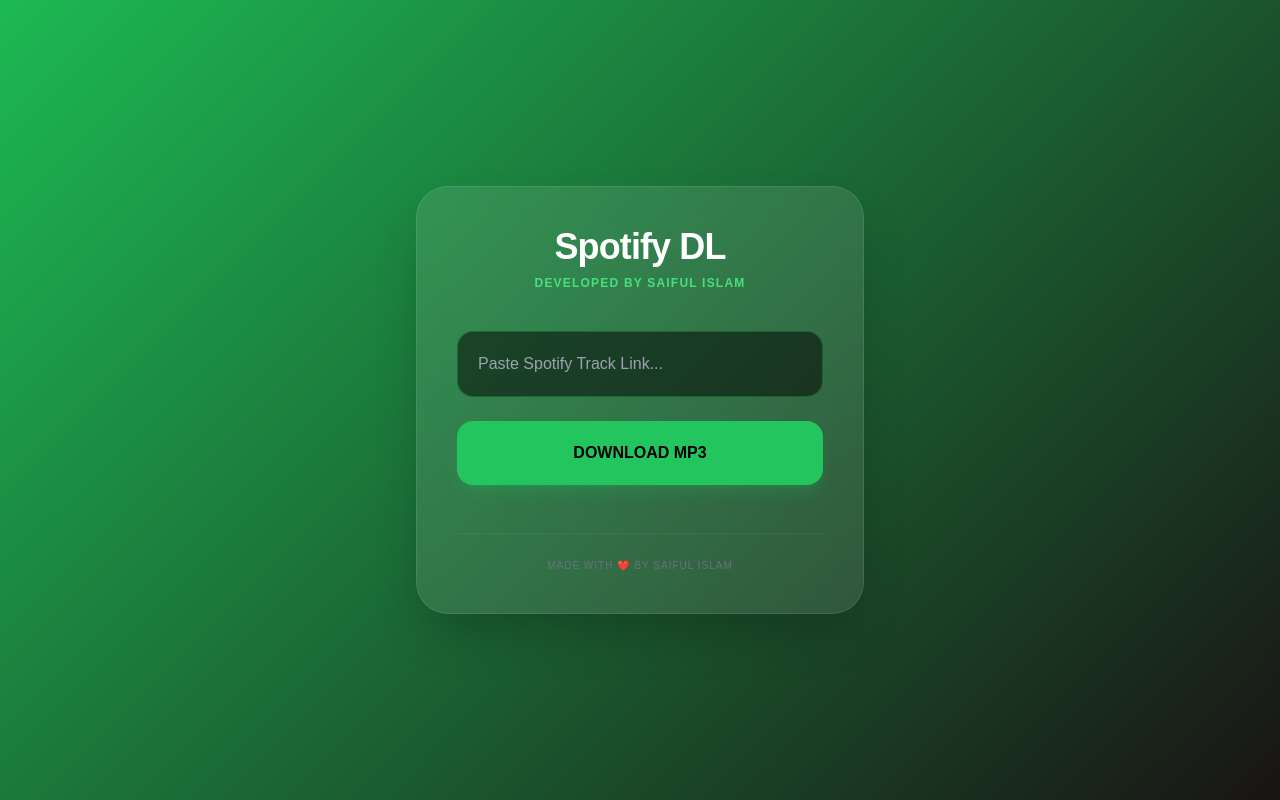
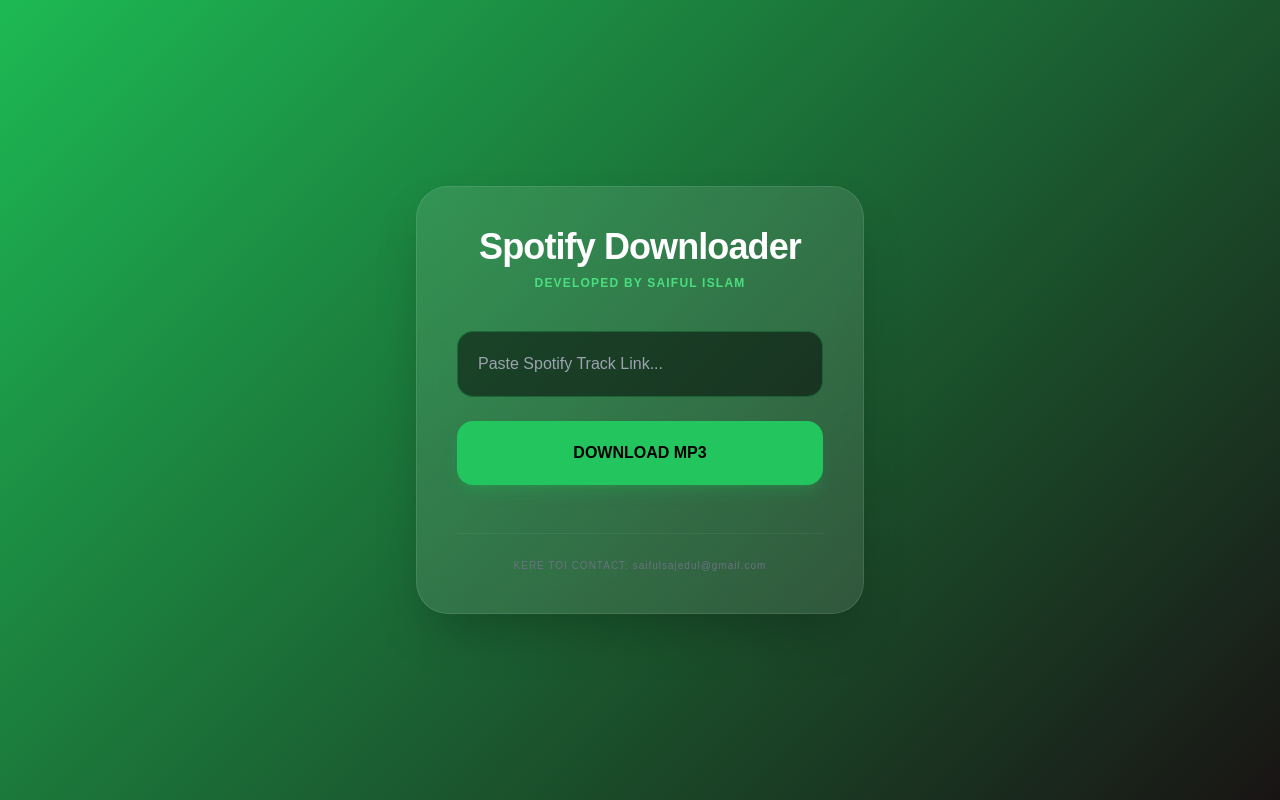
Before and after one commit to saiful167/Spot, a Flask app: page / in a window 1280 px wide. Run offline with Flask 3, Linux system fonts and the light colour scheme; some libraries are stand-ins or nearby versions.

Commit message:
Update index.html

```diff
--- a/templates/index.html
+++ b/templates/index.html
@@ -3,7 +3,7 @@
 <head>
     <meta charset="UTF-8">
     <meta name="viewport" content="width=device-width, initial-scale=1.0">
-    <title>Spotify Downloader | Saiful Islam</title>
+    <title>Spotify song Downloader | Saiful Islam</title>
     <script src="https://cdn.tailwindcss.com"></script>
     <style>
         body { background: linear-gradient(135deg, #1db954 0%, #191414 100%); min-height: 100vh; color: white; font-family: sans-serif; }
@@ -13,7 +13,7 @@
 <body class="flex items-center justify-center p-5">
     <div class="glass max-w-md w-full p-10 rounded-[2rem] shadow-2xl">
         <div class="text-center mb-10">
-            <h1 class="text-4xl font-extrabold mb-2 tracking-tight">Spotify DL</h1>
+            <h1 class="text-4xl font-extrabold mb-2 tracking-tight">Spotify Downloader</h1>
             <p class="text-green-400 font-semibold uppercase tracking-widest text-xs">Developed by SAIFUL ISLAM</p>
         </div>
 
@@ -28,11 +28,13 @@
 
         <div id="status" class="mt-8 text-center hidden">
             <div class="animate-bounce text-green-500 text-2xl mb-2">⬇️</div>
-            <p id="msg" class="text-sm font-medium">Processing your request...</p>
+            <p id="msg" class="text-sm font-medium">Processing your request...
+, please wait</p>
         </div>
 
         <div class="mt-12 pt-6 border-t border-white/5 text-center text-[10px] text-gray-500 tracking-widest">
-            MADE WITH ❤️ BY SAIFUL ISLAM
+            KERE TOI
+CONTACT: saifulsajedul@gmail.com
         </div>
     </div>
 
```
